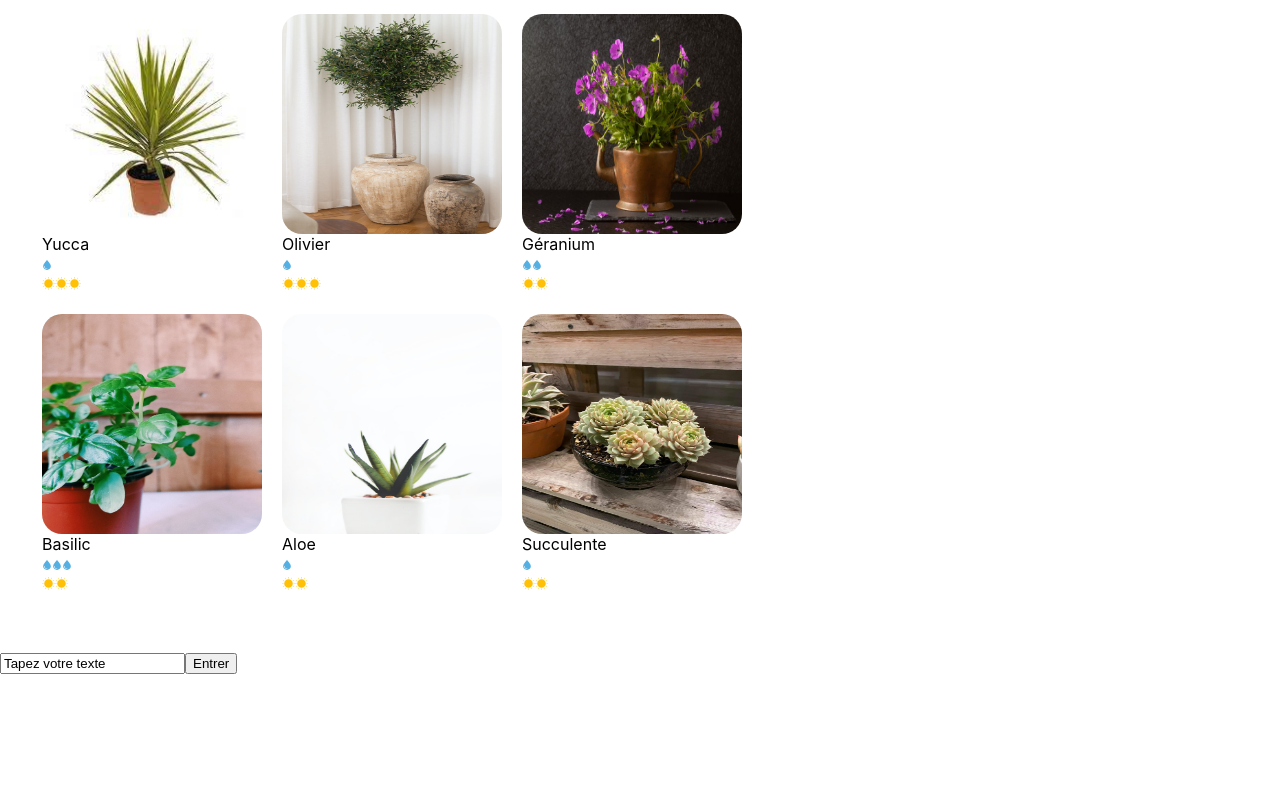
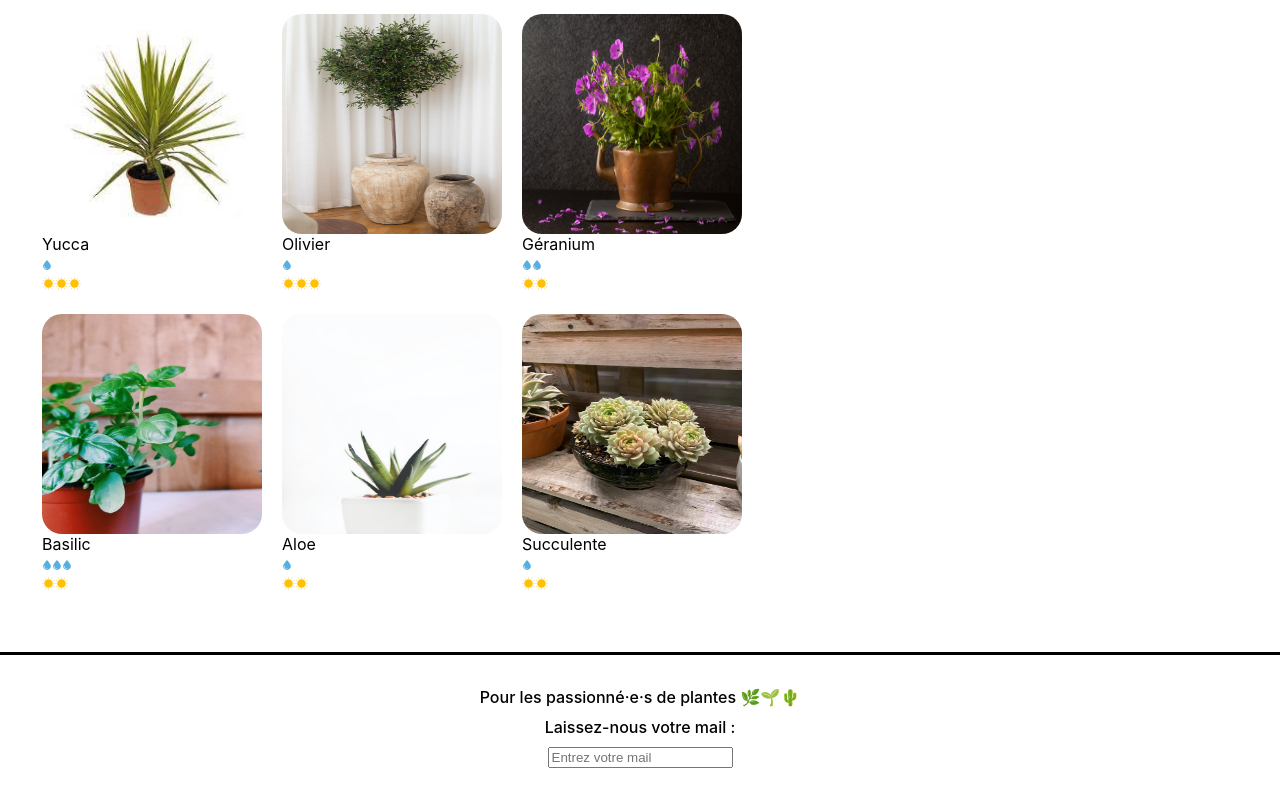
Before and after one commit to smectaz/la-maison-jungle, a React (Create React App) app: page / in a window 1280 px wide. Shown: the part 685-1485 px from the top of the page. Before the commit the page ends 1359 px from the top, so only its background shows below. Built offline with nearby package versions, Linux system fonts and the light colour scheme.

Commit message:
exercice form et fin de cours form

```diff
--- a/src/components/App.js
+++ b/src/components/App.js
@@ -2,11 +2,7 @@
 import logo from "../assets/logo.png"
 //import Cart from "./Cart";
 import ShoppingList from "./ShoppingList";
-
-function handleSubmit(e) {
-    e.preventDefault()
-    alert(e.target['my_input'].value)
-}
+import Footer from "./Footer";
 
 function App() {
 	return (
@@ -15,14 +11,12 @@
 				<img src={logo} alt="La maison jungle" className="lmj-logo" />
 				<h1 className="lmj-title">La maison jungle</h1>
 			<Banner />
+
 			{/* <Cart /> */}
+
 			<ShoppingList />
 
-
-		<form onSubmit={handleSubmit}>
-		<input type='text' name='my_input' defaultValue='Tapez votre texte' />
-		<button type='submit'>Entrer</button>
-	</form>
+			<Footer />
 
 	</div>
 	)
--- a/src/components/CareScale.js
+++ b/src/components/CareScale.js
@@ -1,11 +1,19 @@
 import Sun from "../assets/sun.svg"
 import Water from "../assets/water.svg"
 
-function CareScale({scaleValue, careType}) {
-	//const {scaleValue, careType} = props
+//const {scaleValue, careType} = props
 	// On évite de multiplier les déclarations qui sans cette syntaxe auraient été :
 	// const scaleValue = props.scaleValue et
 	// const careType = props.careType
+
+	const quantityLabel = {
+		1: 'peu',
+		2: 'modérément',
+		3: 'beaucoup'
+	}
+
+function CareScale({scaleValue, careType}) {
+
 	const range = [1, 2, 3]
 	const scaleType =
 		careType === 'light' ? (
@@ -16,7 +24,15 @@
 
 
 	return (
-		<div>
+		<div
+		onClick={() =>
+			alert(
+				`Cette plante requiert ${quantityLabel[scaleValue]} ${
+					careType === 'light' ? 'de lumière' : "d'arrosage"
+				}`
+			)
+		}
+		>
             {range.map((rangeElem) =>
 				scaleValue >= rangeElem ? (
 					<span key={rangeElem.toString()}>{scaleType}</span>
--- /dev/null
+++ b/src/components/Footer.js
@@ -0,0 +1,33 @@
+import { useState } from 'react'
+import '../styles/Footer.css'
+
+function Footer() {
+	const [inputValue, setInputValue] = useState('')
+
+	function handleInput(e) {
+		setInputValue(e.target.value)
+	}
+
+	function handleBlur() {
+		if (!inputValue.includes('@')) {
+			alert("Attention, il n'y a pas d'@, ceci n'est pas une adresse valide 😥")
+		}
+	}
+
+	return (
+		<footer className='lmj-footer'>
+			<div className='lmj-footer-elem'>
+				Pour les passionné·e·s de plantes 🌿🌱🌵
+			</div>
+			<div className='lmj-footer-elem'>Laissez-nous votre mail :</div>
+			<input
+				placeholder='Entrez votre mail'
+				onChange={handleInput}
+				value={inputValue}
+				onBlur={handleBlur}
+			/>
+		</footer>
+	)
+}
+
+export default Footer
--- /dev/null
+++ b/src/styles/Footer.css
@@ -0,0 +1,14 @@
+.lmj-footer {
+	color: black;
+	padding: 32px;
+	border-top: solid 3px black;
+	display: flex;
+	justify-content: flex-start;
+	flex-direction: column;
+	align-items: center;
+	font-weight: 500;
+}
+
+.lmj-footer-elem {
+	margin-bottom: 10px;
+}
```
Also changed, not shown: 1 other file (tests, documents, lock files or other folders).
